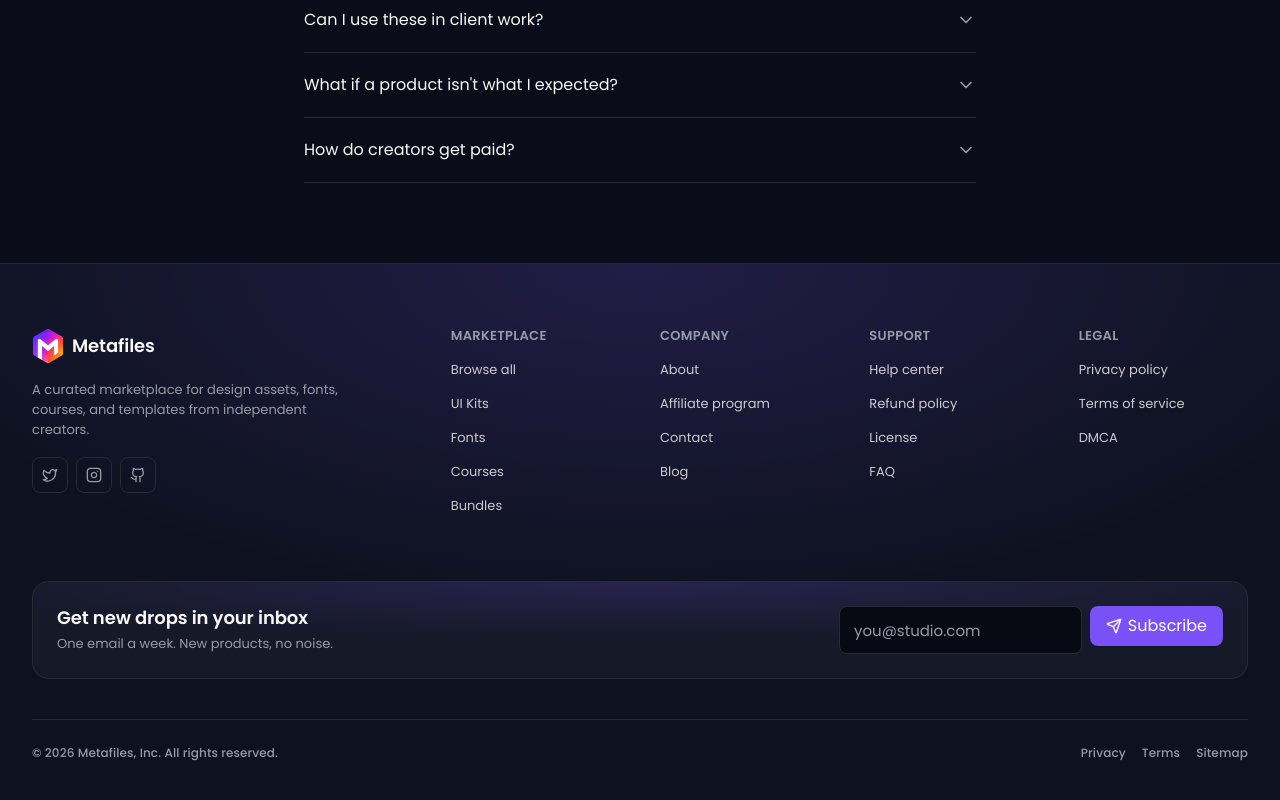
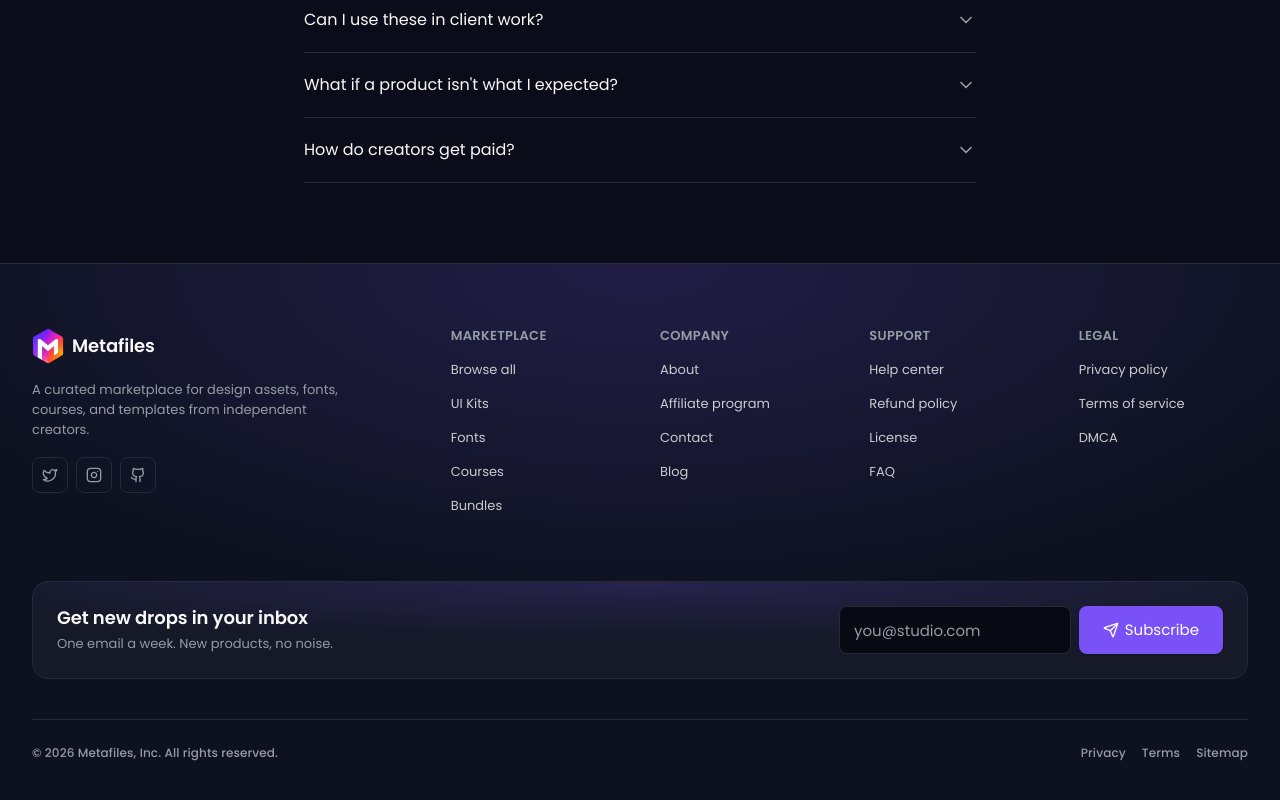
Before and after one commit to rishabh-siingh/Metafiles, a Next.js app: page / in a window 1280 px wide. Shown: the part 4919-5719 px from the top of the page. Built offline with nearby package versions, Linux system fonts and the light colour scheme.

Commit message:
Update footer.tsx

```diff
--- a/components/layout/footer.tsx
+++ b/components/layout/footer.tsx
@@ -97,7 +97,7 @@ export function Footer() {
               placeholder="you@studio.com"
               className="h-12 min-w-0 flex-1 rounded-sm border border-outline bg-surface-sunken px-3.5 text-body placeholder:text-muted-foreground focus-visible:border-primary"
             />
-            <Button type="submit" size="md" className="w-full gap-1.5 xs:w-auto xs:shrink-0">
+            <Button type="submit" size="lg" className="w-full gap-1.5 xs:w-auto xs:shrink-0">
               <Send className="size-4" /> Subscribe
             </Button>
           </form>
```
